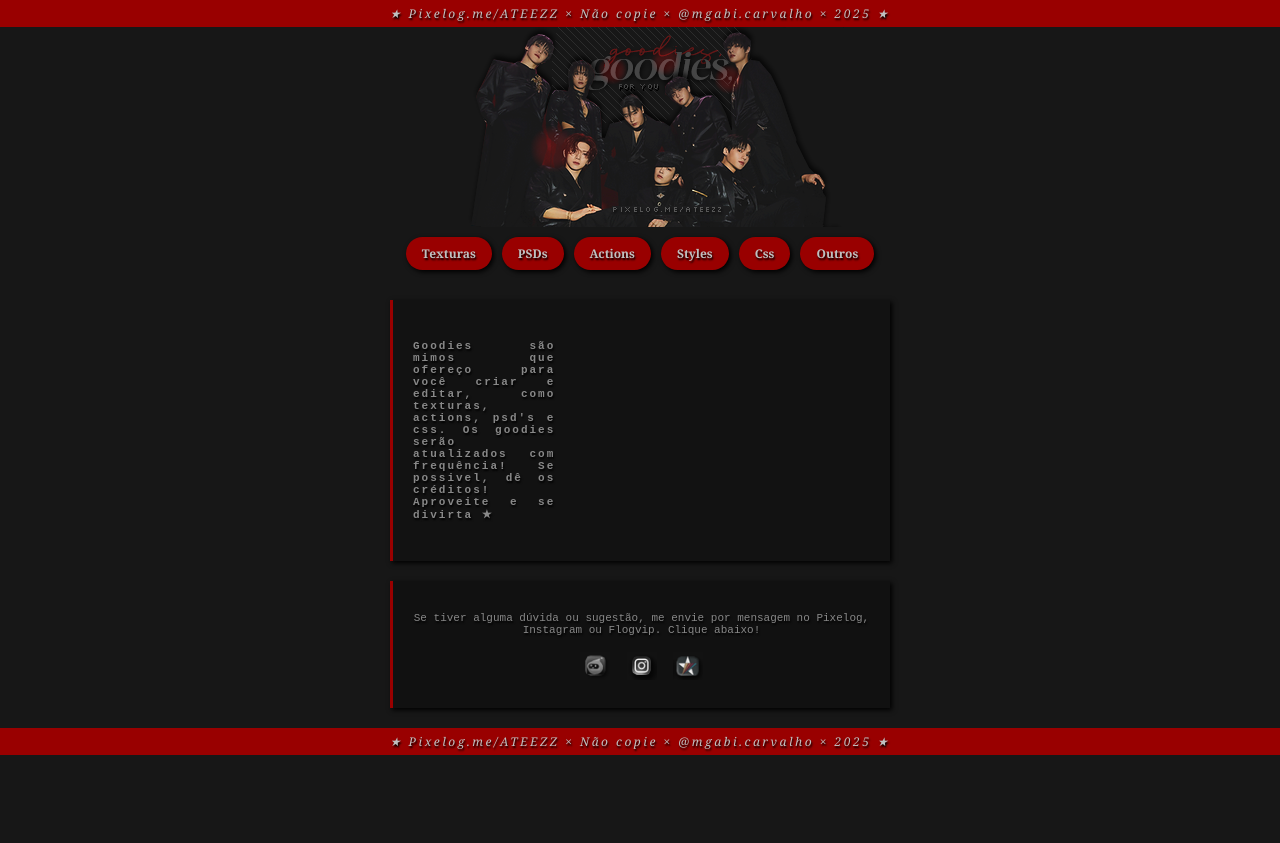
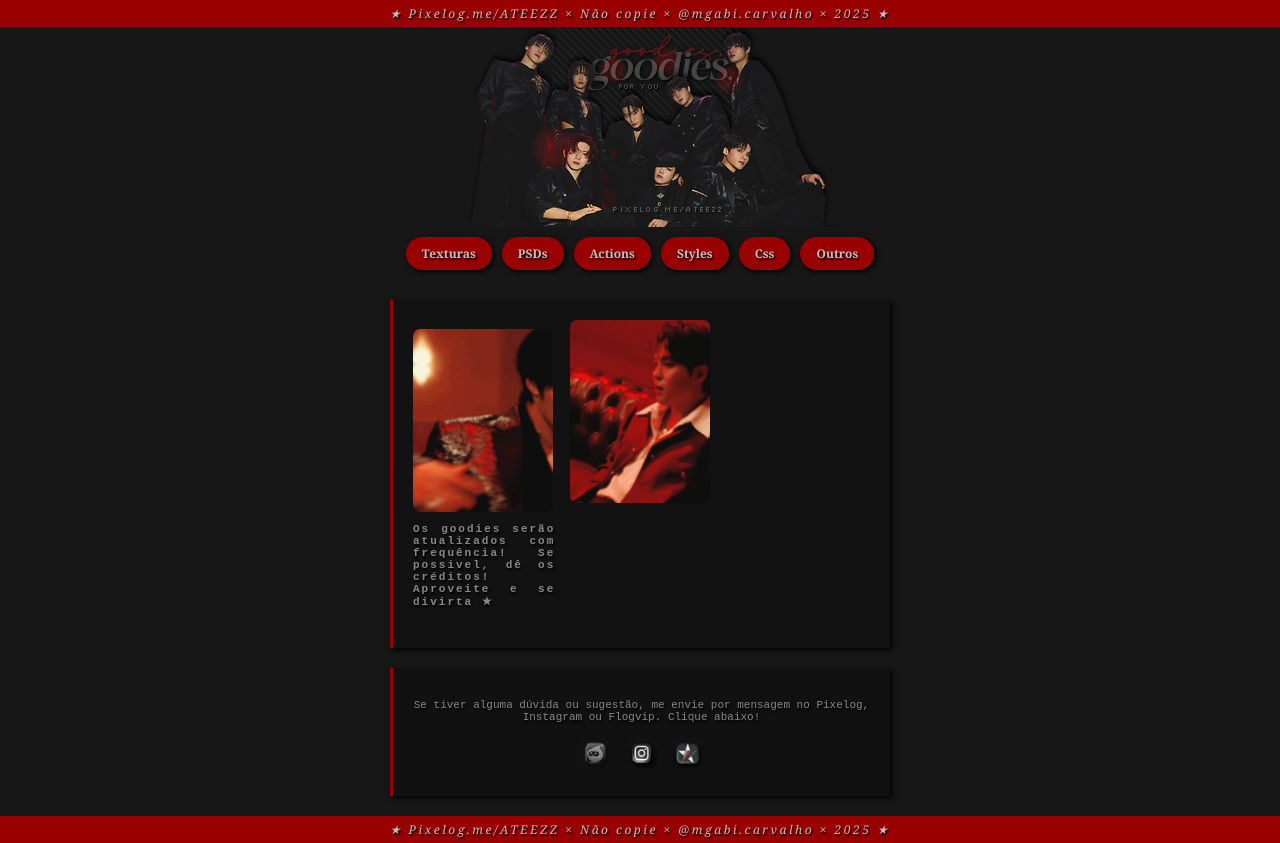
Before and after one commit to gabicarvalho0/ateezz, a plain HTML site: page index.html in a window 1280 px wide. Before the commit the page ends 800 px from the top, so only its background shows below. Drawn offline with Linux system fonts and the light colour scheme.

Commit message:
Add files via upload

```diff
--- a/index.html
+++ b/index.html
@@ -32,7 +32,9 @@
   <!-- CONTEÚDO -->
   <main>
     <section class="intro">
-      <h1><p>Goodies são mimos que ofereço para você criar e editar, como texturas, actions, psd's e css. Os goodies serão atualizados com frequência! Se possivel, dê os créditos! Aproveite e se divirta ★</p></h1>
+      <h1> <img src="https://raw.githubusercontent.com/gabicarvalho0/ateezz/refs/heads/main/mingifantasygif%20(2).gif">
+<p> Os goodies serão atualizados com frequência! Se possivel, dê os créditos! Aproveite e se divirta ★</p></h1>
+<img src="https://raw.githubusercontent.com/gabicarvalho0/ateezz/refs/heads/main/jognhofantasygif%20(1).gif">
     </section>
 
     <section class="contato">
```
